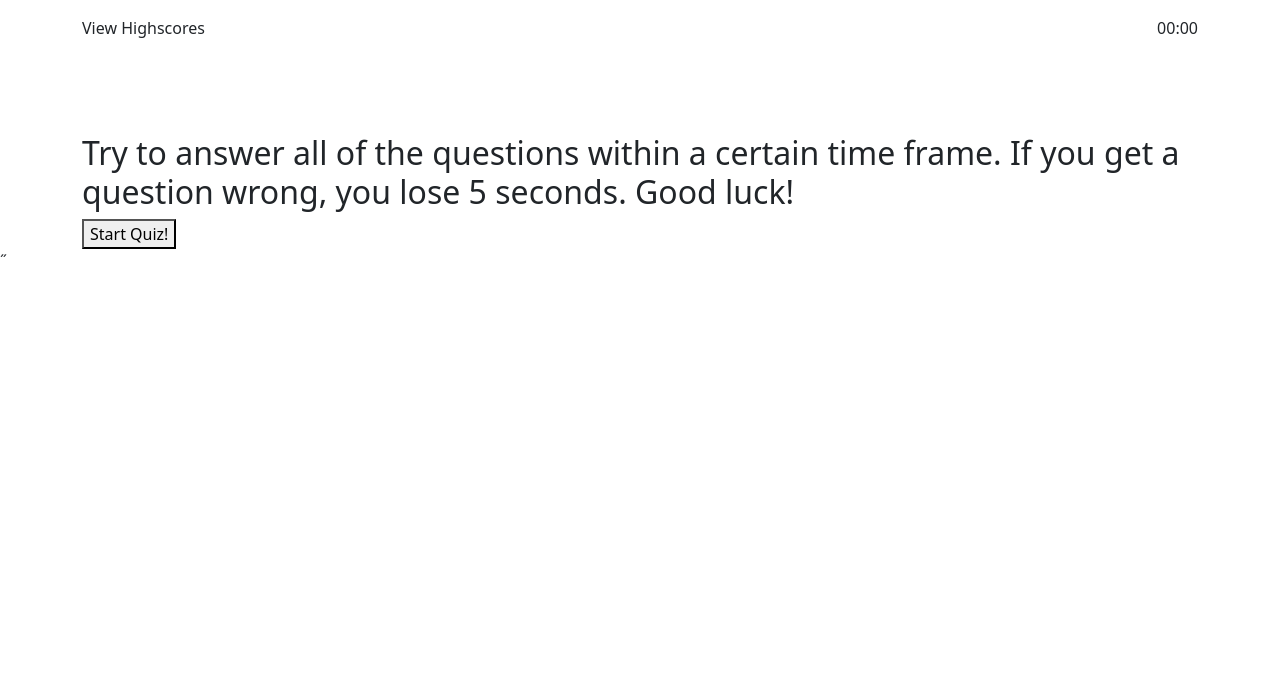
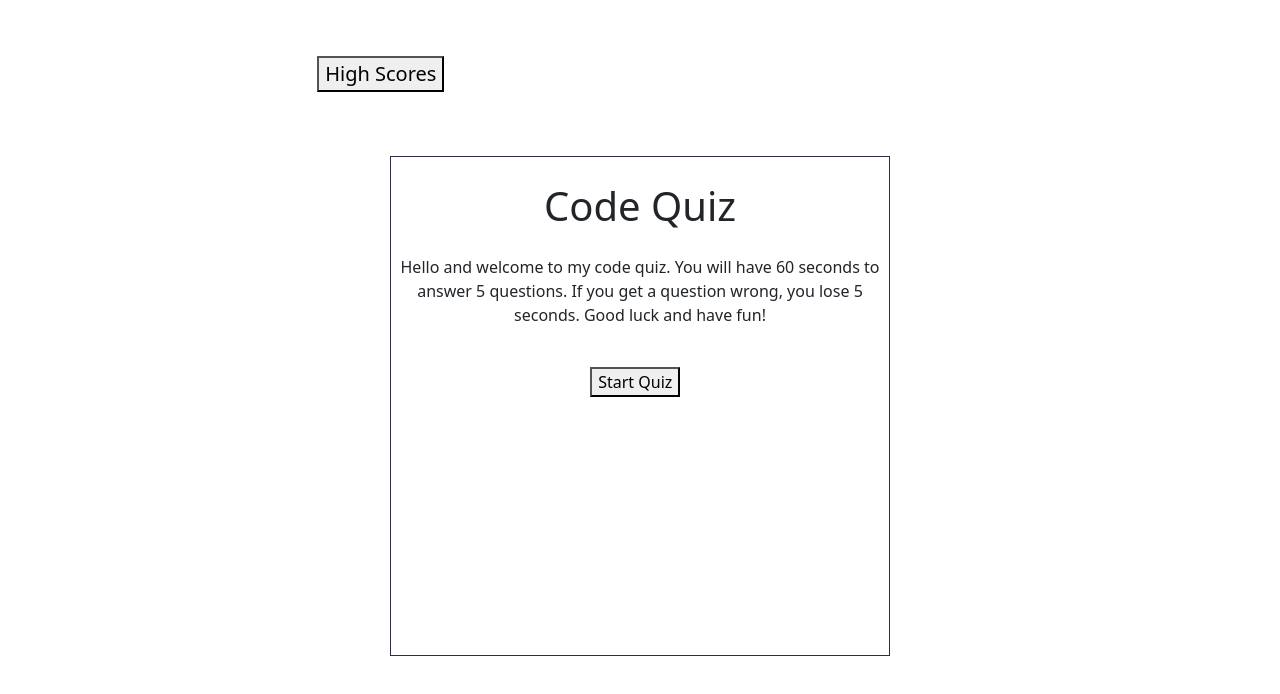
Before and after one commit to tuckerpikula/codequiz, a plain HTML site: page index.html in a window 1280 px wide. Drawn offline with nearby package versions, Linux system fonts and the light colour scheme.

Commit message:
moredocs

```diff
--- a/index.html
+++ b/index.html
@@ -13,38 +13,28 @@
 
 <body>
   <div class="container">
-    <div class="row">
-      <div class="col-sm-6">
-        <p id="title">View Highscores</p>
-      </div>
-      <div class="col-sm-6">
-        <p id="timer">00:00</p>
-      </div>
+    <div id="score-btn" class="row">
+      <a href="highscores.html"><button id="highscores">High Scores</button></a>
     </div>
-    <div id="myCard" class="col">
-      <h2> Try to answer all of the questions within a certain time frame. If you get a question wrong, you lose 5
-        seconds. Good luck!
-      </h2>
-      <button id="start">Start Quiz!</button>
+  </div>
+
+  <div id="wrapper">
+    <div id="time"></div>
+    <div id="questionsDisplayed">
+      <h1>Code Quiz</h1>
+      <p>Hello and welcome to my code quiz.  You will have 60 seconds to answer 5 questions. If you get a question wrong, you lose 5 seconds.  Good luck and have fun!</p>
+      <button id="start">Start Quiz</button>
     </div>
-    <div id="points"></div>
   </div>
-  ˝
-
-
-
-
-  <script src="https://cdn.jsdelivr.net/npm/bootstrap@5.0.0-beta2/dist/js/bootstrap.bundle.min.js"
-    integrity="sha384-b5kHyXgcpbZJO/tY9Ul7kGkf1S0CWuKcCD38l8YkeH8z8QjE0GmW1gYU5S9FOnJ0"
-    crossorigin="anonymous"></script>
 
   <script>
     // Timer on page
       let time = 60000
+      let wrong = 5000
 
       let clock = setInterval(() => {
 
-        time = time - 1000
+
 
         if(time <=0) {
           clearInterval(clock)
@@ -53,9 +43,7 @@
 
       }, 1000);
 
-
-    // Button clicked to start quiz
-
+      // Questions on the quiz
     const theQuestions = [
         {
           exam: "What does !enter do in an empty html file?",
@@ -88,16 +76,18 @@
     let index = 0
     let points = 0
 
-    const myCard = document.getElementById('myCard')
+
+
+    const questionsDisplayed = document.getElementById('questionsDisplayed')
 
     document.getElementById('start').addEventListener('click', () => {
       display()
     })
 
     function display() {
-      myCard.innerHTML = ''
+      questionsDisplayed.innerHTML = ''
       let questions = document.createElement('h2')
-      myCard.append(questions)
+      questionsDisplayed.append(questions)
       questions.textContent = (theQuestions[index].exam)
       console.log(index)
 
@@ -105,7 +95,7 @@
         let answers = document.createElement('button')
         answers.classList.add('answers')
         answers.setAttribute('index', index)
-        myCard.append(answers)
+        questionsDisplayed.append(answers)
         answers.textContent = (theQuestions[index].answers[i])
 
 
@@ -138,7 +128,7 @@
 
     document.addEventListener('click', event => {
       if (index > 5)
-      document.getElementById('myCard').textContent = 'Game Over!'
+      document.getElementById('questionsDisplayed').textContent = 'Game Over!'
       // document.getElementById('end').innerHTML = `
       // <div>
       //   <h2>Final Score </h2>
--- a/style.css
+++ b/style.css
@@ -1,13 +1,28 @@
-#title {
-  float: left;
-  margin-top: 3%;
+#wrapper {
+  margin: auto;
+  margin-top: 5%;
+  width: 500px;
+  height: 500px;
+  border: 1px solid #2b2e4a;
 }
 
-#timer {
-  float: right;
-  margin-top: 3%;
+#score-btn {
+  margin-left: 20%;
+  margin-top: 5%;
+  font-size: 20px;
 }
 
-#myCard {
-  margin-top: 7%;
+h1 {
+  margin-top: 5%;
+  text-align: center;
 }
+
+p {
+  margin-top: 5%;
+  text-align: center;
+}
+
+#start {
+  margin-top: 5%;
+  margin-left: 40%;
+}
```
Also changed, not shown: highscores.html (added, +11 -0 lines), highscores.js (added), script.js (added).
